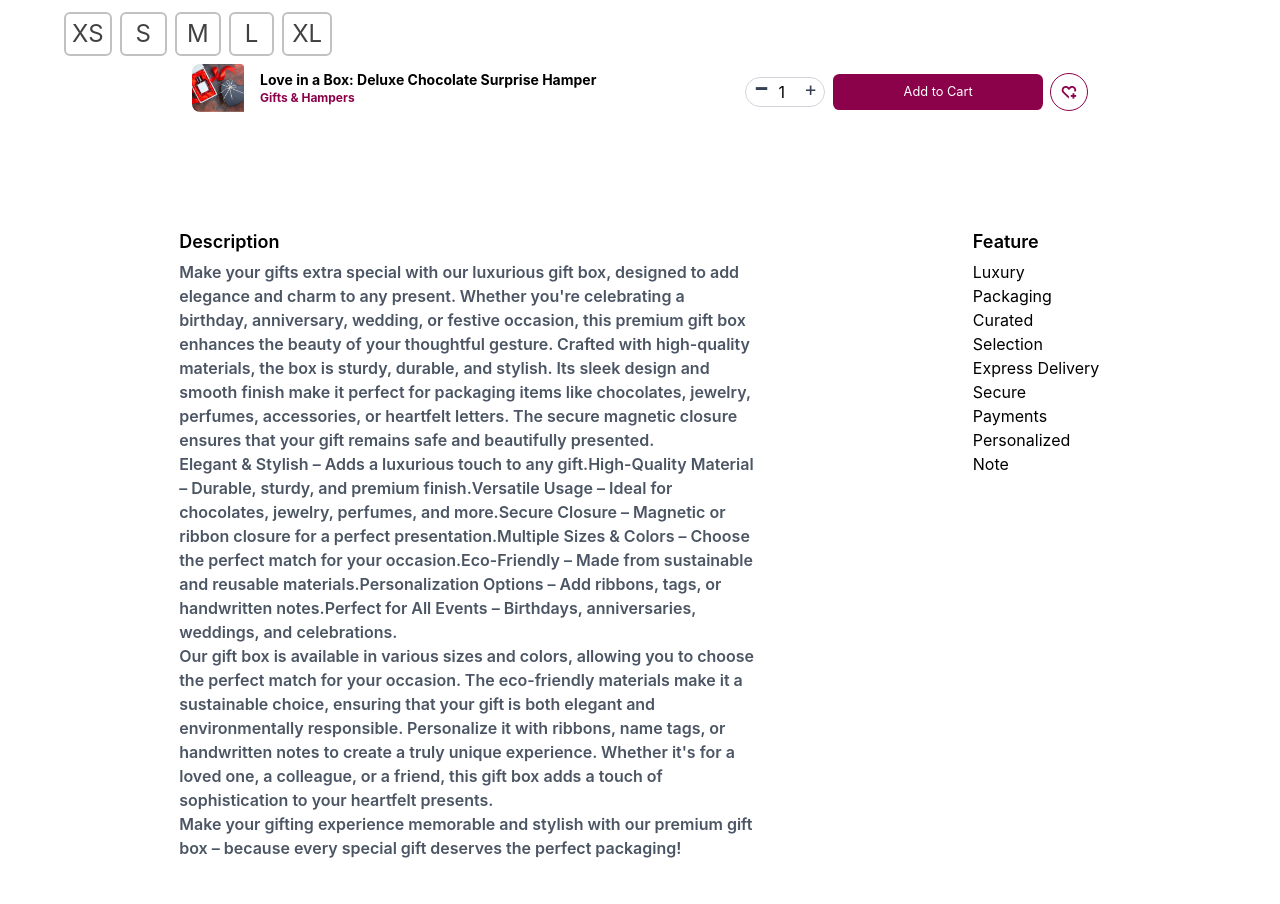
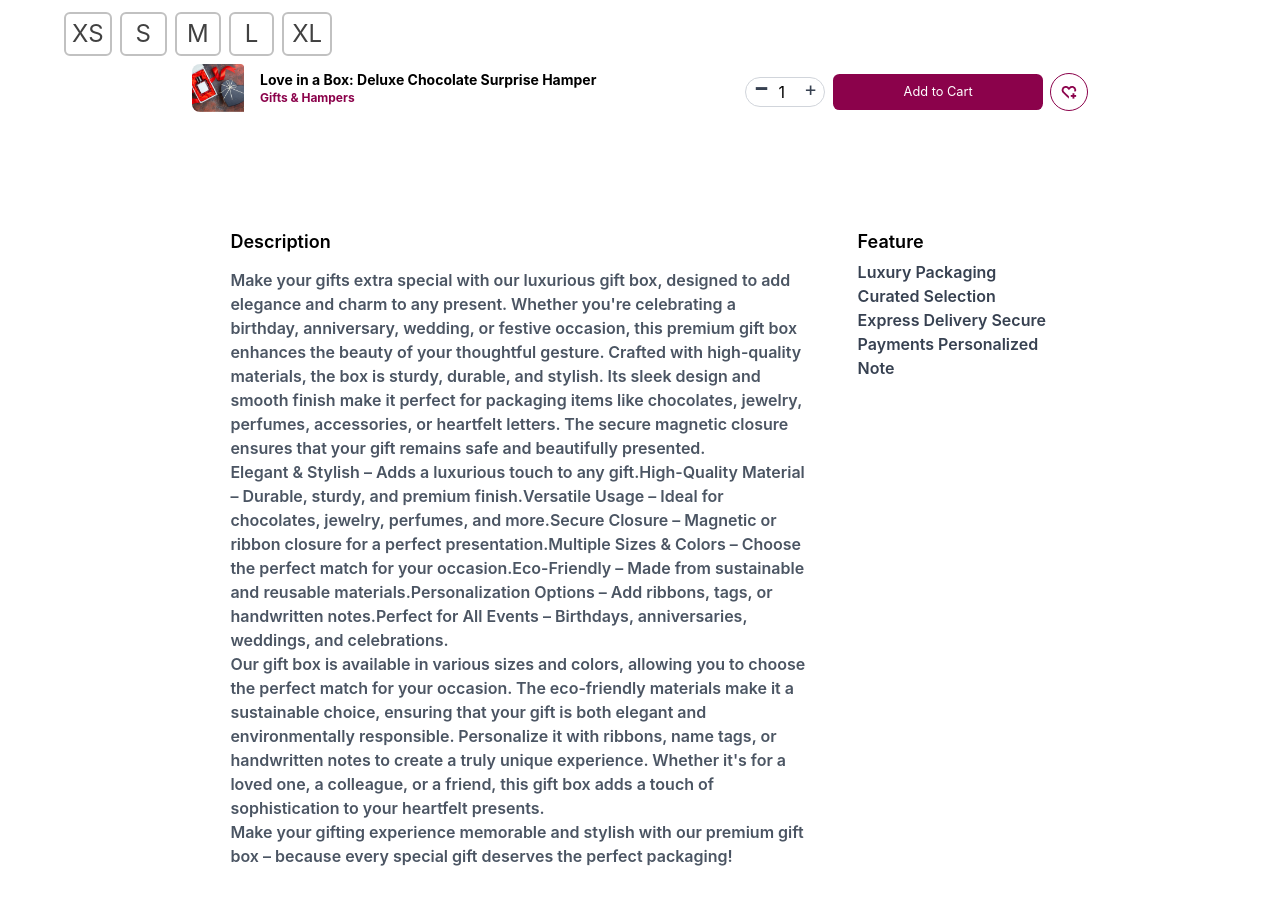
Before and after one commit to SheharyarXD/twisca, a React (Create React App) app in the folder my-app/: page /products/productDetails in a window 1280 px wide. Shown: the part 744-1648 px from the top of the page. Built offline with nearby package versions, Linux system fonts and the light colour scheme.

Commit message:
In progress

```diff
--- a/my-app/src/components/ProductsDetails.js
+++ b/my-app/src/components/ProductsDetails.js
@@ -184,12 +184,12 @@ const ProductDetails = () => {
         </div>
       </div>
 
-      <div className="min-h-screen overflow-hidden">
+      <div className="min-h-screen ">
         {/* description */}
-        <div className="Description py-[14vh] overflow-hidden px-[14vw]">
+        <div className="Description py-[14vh] overflow-hidden px-[18vw]">
             <div className="flex flex-row  justify-between">
                 <div className="w-[45vw]">
-        <div className="font-semibold text-lg py-1 ">Description</div>
+        <div className="font-semibold text-lg py-1 pb-3">Description</div>
         <p className="font-semibold  text-gray-600">
 
 Make your gifts extra special with our luxurious gift box, designed to add elegance and charm to any present. Whether you're celebrating a birthday, anniversary, wedding, or festive occasion, this premium gift box enhances the beauty of your thoughtful gesture.
@@ -201,9 +201,9 @@ Personalize it with ribbons, name tags, or handwritten notes to create a truly u
 Make your gifting experience memorable and stylish with our premium gift box – because every special gift deserves the perfect packaging!
         </p>
                 </div>
-        <div className="w-[10vw]">
+        <div className="w-[15vw]">
         <div className="font-semibold py-1 text-lg">Feature</div>
-        <div>
+        <div className="font-semibold text-gray-700">
         Luxury Packaging
 Curated Selection
 Express Delivery
```
